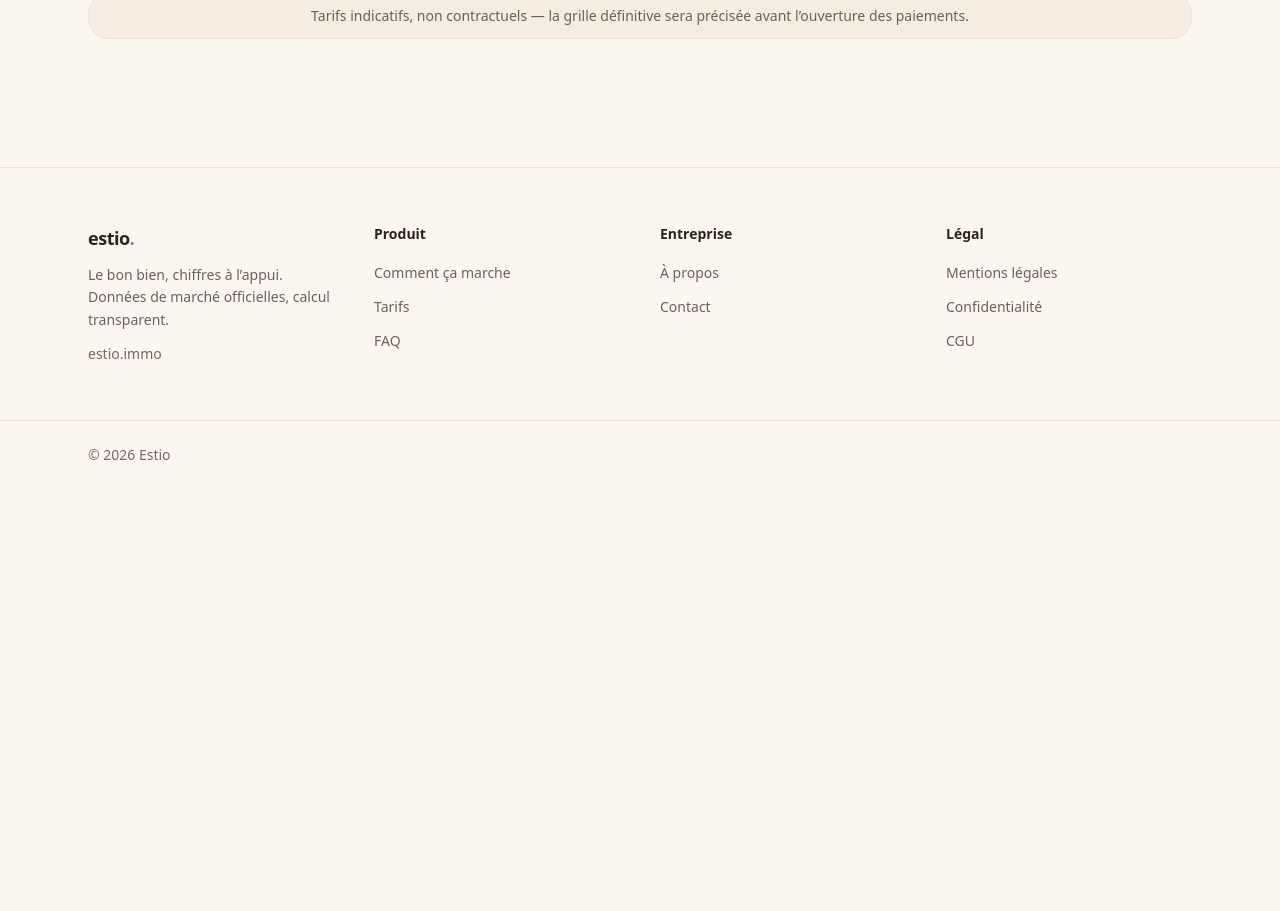
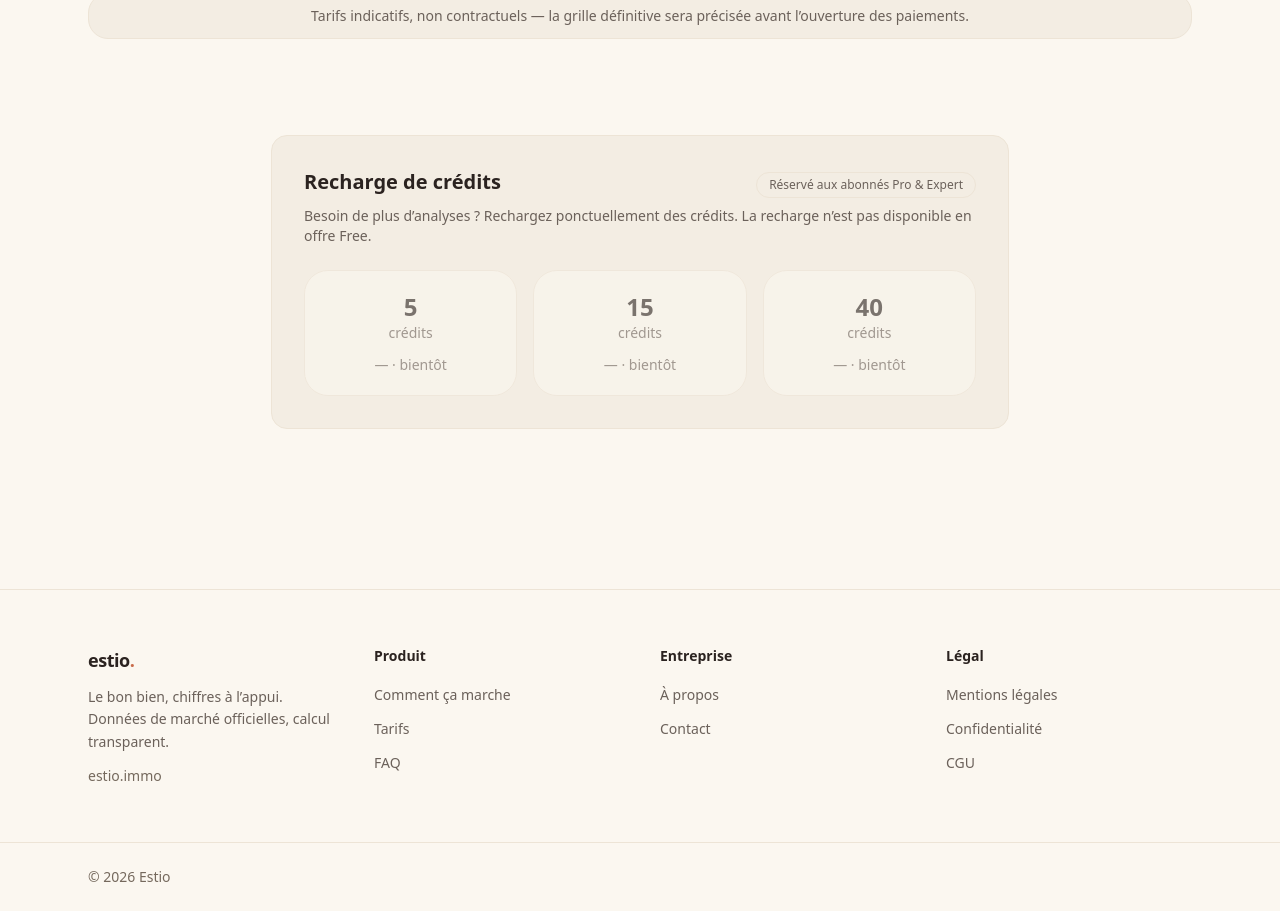
Before and after one commit to mcflyvpro-art/comparateurimo, a Next.js app: page /tarifs in a window 1280 px wide. Shown: the part 1017-1928 px from the top of the page. Before the commit the page ends 1506 px from the top, so only its background shows below. Built offline with nearby package versions, Linux system fonts and the light colour scheme; a web font is replaced by a local one.

Commit message:
feat(tarifs): section recharge de crédits (grisée Free)

```diff
--- a/src/app/(marketing)/tarifs/page.tsx
+++ b/src/app/(marketing)/tarifs/page.tsx
@@ -1,6 +1,7 @@
 import type { Metadata } from "next";
 import { PageHeader } from "@/components/marketing/PageHeader";
 import { PricingTable } from "@/components/marketing/PricingTable";
+import { CreditRecharge } from "@/components/marketing/CreditRecharge";
 
 export const metadata: Metadata = {
   title: "Tarifs — Estio",
@@ -24,6 +25,10 @@ export default function Tarifs() {
           précisée avant l’ouverture des paiements.
         </p>
       </section>
+
+      <CreditRecharge />
+
+      <div className="h-16" />
     </>
   );
 }
--- /dev/null
+++ b/src/components/marketing/CreditRecharge.tsx
@@ -0,0 +1,48 @@
+/** Section recharge de crédits, affichée sous les cartes tarifs.
+ *  Grisée en Phase 1 : réservée aux abonnés Pro & Expert, pas de paiement câblé. */
+export function CreditRecharge() {
+  const packs = [{ credits: 5 }, { credits: 15 }, { credits: 40 }];
+
+  return (
+    <section
+      aria-labelledby="recharge-title"
+      className="mx-auto mt-16 max-w-6xl px-6"
+    >
+      <div className="rounded-2xl border border-border bg-bg-alt p-8">
+        <div className="flex flex-wrap items-baseline justify-between gap-3">
+          <h2
+            id="recharge-title"
+            className="font-sans text-xl font-semibold text-text"
+          >
+            Recharge de crédits
+          </h2>
+          <span className="rounded-full border border-border px-3 py-1 text-xs font-medium text-muted">
+            Réservé aux abonnés Pro &amp; Expert
+          </span>
+        </div>
+        <p className="mt-2 max-w-2xl text-sm text-muted">
+          Besoin de plus d’analyses ? Rechargez ponctuellement des crédits. La
+          recharge n’est pas disponible en offre Free.
+        </p>
+
+        <div
+          aria-disabled="true"
+          className="mt-6 grid gap-4 opacity-60 sm:grid-cols-3"
+        >
+          {packs.map((p) => (
+            <div
+              key={p.credits}
+              className="cursor-not-allowed rounded-xl border border-border bg-bg p-5 text-center"
+            >
+              <p className="font-sans text-2xl font-semibold text-text">
+                {p.credits}
+              </p>
+              <p className="text-sm text-muted">crédits</p>
+              <p className="mt-3 text-sm text-muted">— · bientôt</p>
+            </div>
+          ))}
+        </div>
+      </div>
+    </section>
+  );
+}
```
